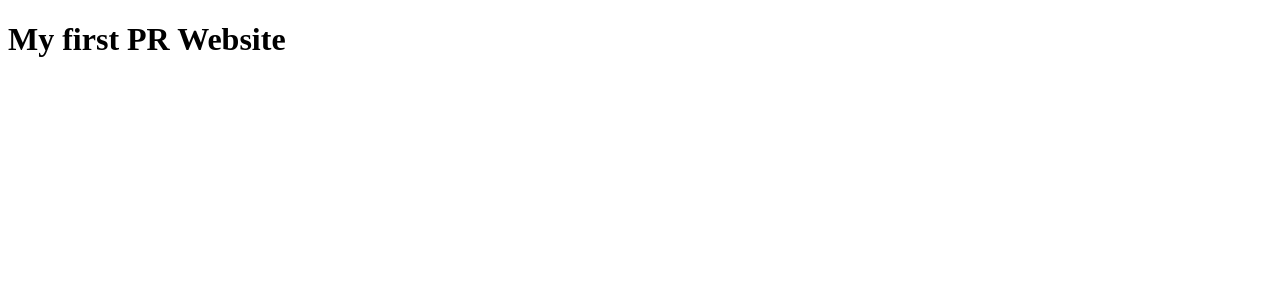
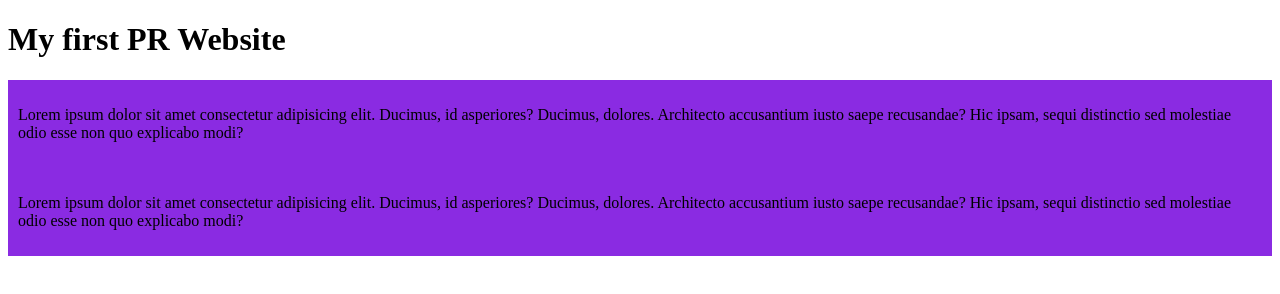
Before and after one commit to JN-RIYAD/my-simple-website, a plain HTML site: page index.html in a window 1280 px wide. Drawn offline with Linux system fonts and the light colour scheme.

Commit message:
added the first blog

```diff
--- a/index.html
+++ b/index.html
@@ -4,8 +4,19 @@
     <meta charset="UTF-8">
     <meta name="viewport" content="width=device-width, initial-scale=1.0">
     <title>My Simple Website</title>
+    <link rel="stylesheet" href="styles/blog.css">
 </head>
 <body>
     <h1>My first PR Website</h1>
+    <div>
+        <p>Lorem ipsum dolor sit amet consectetur adipisicing elit. Ducimus, id asperiores? Ducimus,
+            dolores. Architecto accusantium iusto saepe recusandae? Hic ipsam,
+            sequi distinctio sed molestiae odio esse non quo explicabo modi?</p>
+    </div>
+    <div>
+        <p>Lorem ipsum dolor sit amet consectetur adipisicing elit. Ducimus, id asperiores? Ducimus,
+            dolores. Architecto accusantium iusto saepe recusandae? Hic ipsam,
+            sequi distinctio sed molestiae odio esse non quo explicabo modi?</p>
+    </div>
 </body>
 </html>
--- /dev/null
+++ b/styles/blog.css
@@ -0,0 +1,5 @@
+div{
+    background-color: blueviolet;
+    padding: 10px;
+
+}
```
